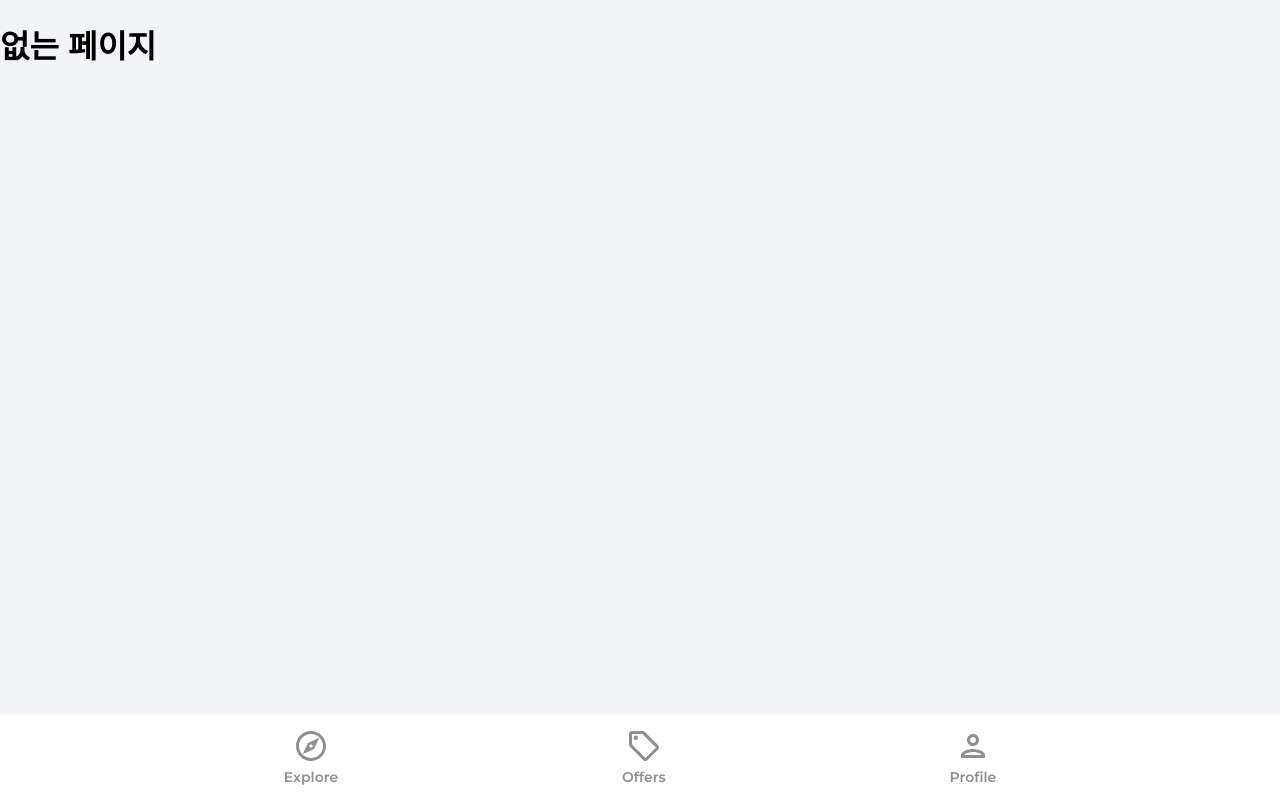
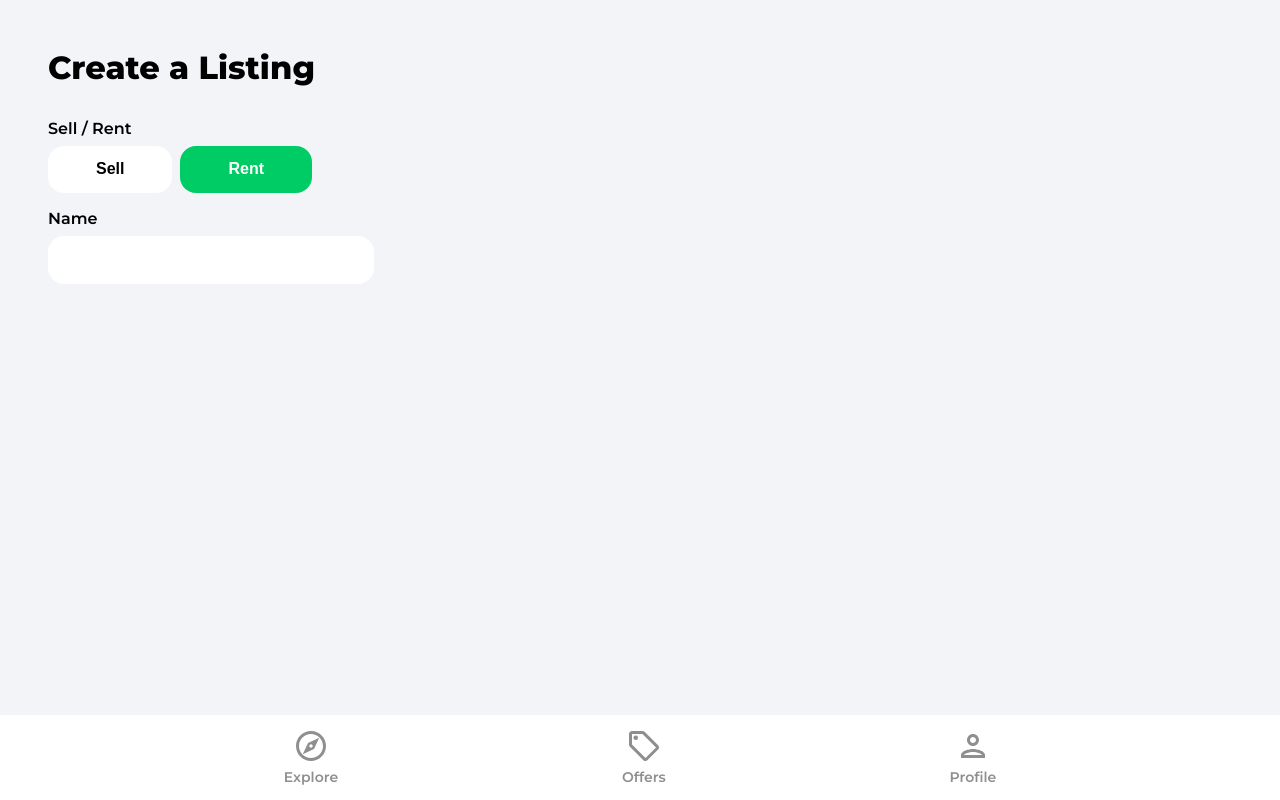
Before and after one commit to hongduck710/house-marketplace-by-traversymedia, a React (Create React App) app: page /create-listing in a window 1280 px wide. Built offline with nearby package versions, Linux system fonts and the light colour scheme; no server answers; sample sign-in values are in the browser's storage; the HTML template or start-up script is replaced by a standard one.

Commit message:
6 - Create Listing Form 6:18까지 진행

```diff
--- a/src/App.js
+++ b/src/App.js
@@ -10,6 +10,7 @@
 import NotFound from "./pages/NotFound";
 import Navbar from "./components/Navbar";
 import PrivateRoute from "./components/PrivateRoute";
+import CreateListing from "./pages/CreateListing";
 
 function App() {
   return (
@@ -25,6 +26,7 @@
           <Route path="/sign-in" element={<SignIn />} />
           <Route path="/sign-up" element={<SignUp />} />
           <Route path="/forgot-password" element={<ForgotPassword />} />
+          <Route path="/create-listing"element={<CreateListing />}/>
           <Route path="/*" element={<NotFound />} />
 
         </Routes>
--- /dev/null
+++ b/src/pages/CreateListing.jsx
@@ -0,0 +1,116 @@
+import {useState, useEffect, useRef} from "react";
+import {getAuth, onAuthStateChanged} from "firebase/auth";
+import {useNavigate} from "react-router-dom";
+import Spinner from "../components/Spinner";
+
+
+function CreateListing(){
+    const [geolocationEnabled, setGeolocationEnabled] = useState(true);
+    const [loading, setLoading] = useState(false);
+    const [formData, setFormData] = useState({
+        type: "rent",
+        name: "",
+        bedrooms: 1,
+        bathrooms: 1,
+        parking: false,
+        address: "",
+        offer: false,
+        regularPrice: 0,
+        discountPrice: 0,
+        images: {},
+        latitude: 0,
+        longitude: 0
+    });
+
+    const {
+        type,
+        name,
+        bedrooms,
+        parking,
+        furnished,
+        address,
+        offer,
+        regularPrice,
+        discountedPrice,
+        images,
+        latitude,
+        longitude
+    } = formData
+
+    const auth = getAuth();
+    const navigate = useNavigate();
+    const isMounted = useRef(true);
+
+    useEffect(() => {
+        if(isMounted){
+            onAuthStateChanged(auth, (user) => {
+                if(user) {
+                    setFormData({...formData, userRef: user.uid})
+                } else {
+                    navigate("/sign-in");
+                }
+            });
+        }
+
+        return () => {
+            isMounted.current = false;
+        }
+    }, [isMounted]);
+
+    const onSubmit = (e) => {
+        e.preventDefault();
+    }
+
+    const onMutate = (e) => {
+
+    }
+
+    if(loading){
+        return <Spinner />
+    }
+    return (
+        <div className="profile">
+            <header>
+                <p className="pageHeader">Create a Listing</p>
+            </header>
+            <main>
+                <form onSubmit={onSubmit}>
+                    <label className="formLabel">Sell / Rent</label>
+                    <div className="formButtons">
+                        <button
+                        type="button"
+                        className={type === "sale" ? "formButtonActive" : "formButton"}
+                        id="type"
+                        value="sale"
+                        onClick={onMutate}
+                        >
+                            Sell
+                        </button>
+                        <button
+                        type="button"
+                        className={type === "rent" ? "formButtonActive" : "formButton"}
+                        id="type"
+                        value="rent"
+                        onClick={onMutate}
+                        >
+                            Rent
+                        </button>
+                    </div>
+                    <label className="formLabel">Name</label>
+                    <input
+                    className="formInputName"
+                    type="text"
+                    id="name"
+                    value={name}
+                    onChange={onMutate}
+                    maxLength="32"
+                    minLength="10"
+                    required
+                    />
+                </form>
+            </main>
+        </div>
+    )
+}
+
+export default CreateListing;
--- a/src/pages/Profile.jsx
+++ b/src/pages/Profile.jsx
@@ -1,9 +1,11 @@
 import {useState} from "react";
 import {getAuth, updateProfile} from "firebase/auth";
-import { useNavigate } from "react-router-dom";
+import { useNavigate, Link } from "react-router-dom";
 import {updateDoc, doc} from "firebase/firestore";
 import {db} from "../firebase.config";
 import {toast} from "react-toastify";
+import arrowRight from "../assets/svg/keyboardArrowRightIcon.svg";
+import homeIcon from "../assets/svg/homeIcon.svg";
 
 function Profile(){
     const auth = getAuth();
@@ -88,6 +90,11 @@
                     />
                 </form>
             </div>
+            <Link to="/create-listing" className="createListing">
+                <img src={homeIcon} alt="home" />
+                <p>Sell or rent your home</p>
+                <img src={arrowRight} alt="arrow right" />
+            </Link>
         </main>
     </div>
 }
```
